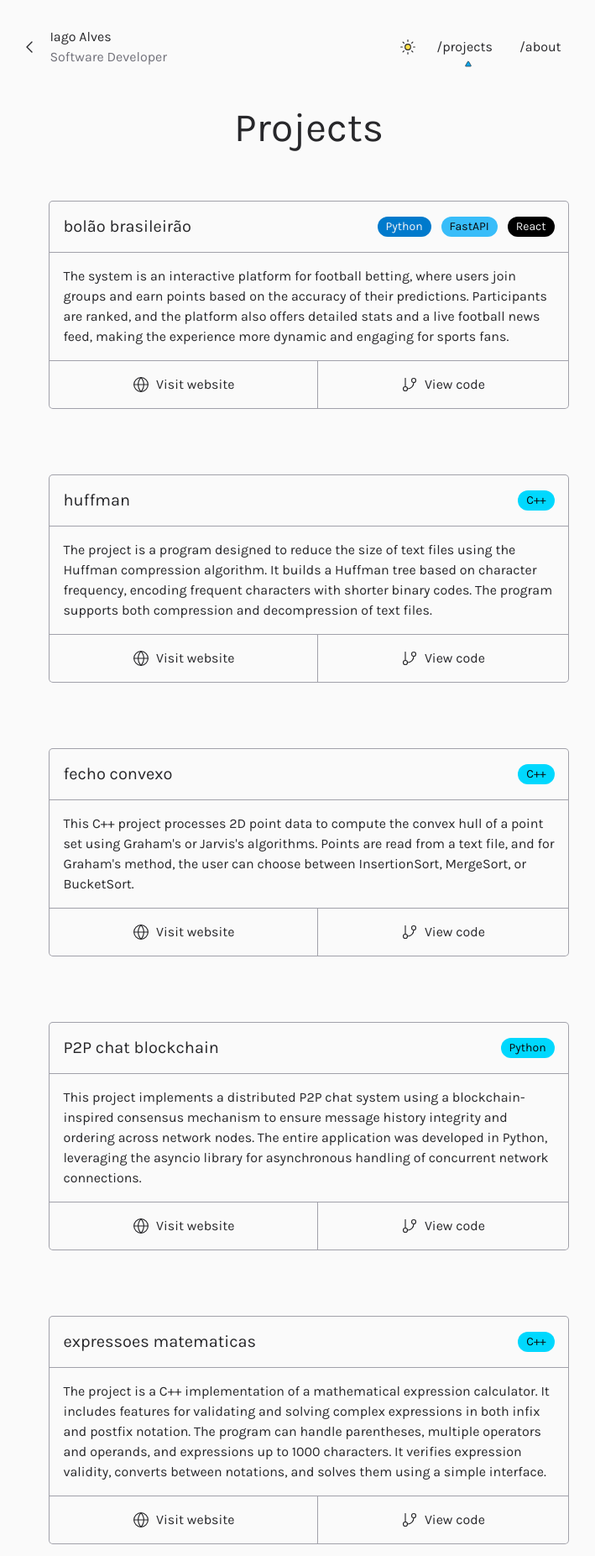
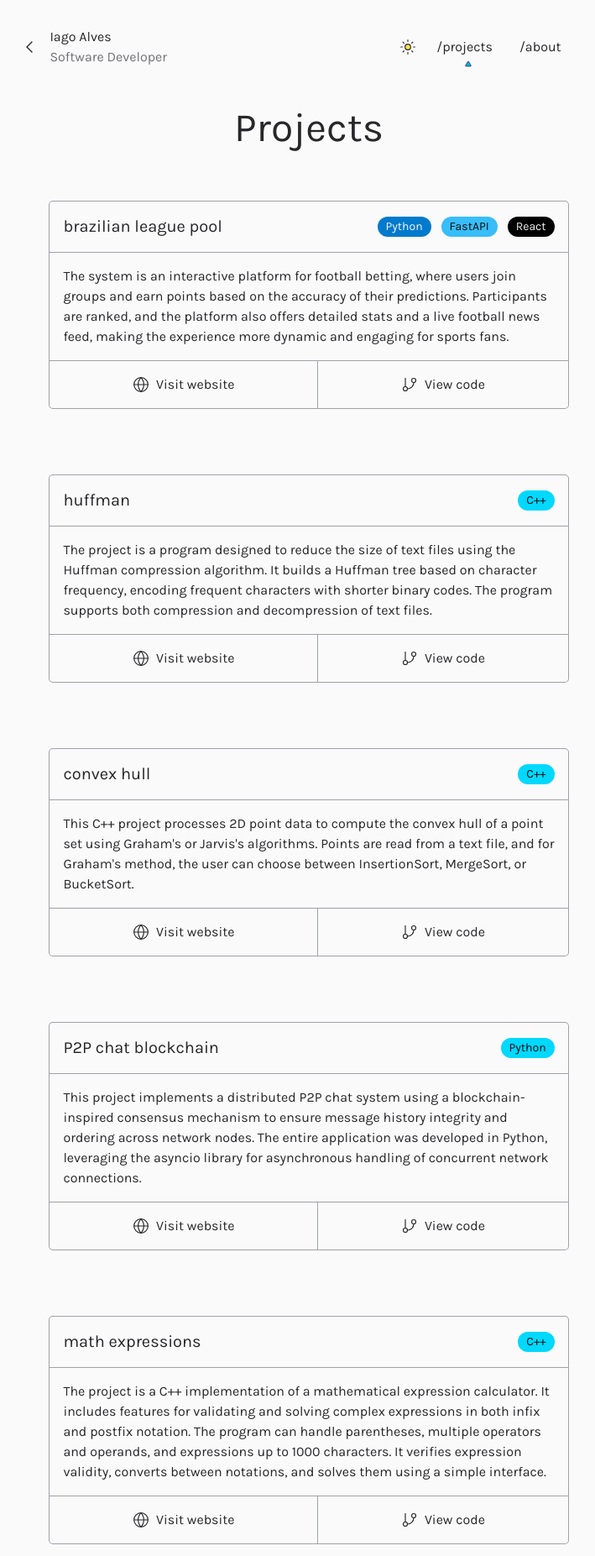
Before and after one commit to iagoalvess/blog, a Next.js app: page /projects in a window 1280 px wide. Shown: the top 1853 px of the page at 84% size, without its empty margins (272-981 px from the left). Built offline with nearby package versions, Linux system fonts and the light colour scheme.

Commit message:
fix some titles

```diff
--- a/src/app/projects/page.tsx
+++ b/src/app/projects/page.tsx
@@ -11,7 +11,7 @@ interface Project {
 
 const projects: Project[] = [
   {
-    name: "bolão brasileirão",
+    name: "brazilian league pool",
     description:
       "The system is an interactive platform for football betting, where users join groups and earn points based on the accuracy of their predictions. Participants are ranked, and the platform also offers detailed stats and a live football news feed, making the experience more dynamic and engaging for sports fans.",
     url: "https://bolao-brasileirao.vercel.app/",
@@ -45,7 +45,7 @@ const projects: Project[] = [
     ),
   },
   {
-    name: "fecho convexo",
+    name: "convex hull",
     description:
       "This C++ project processes 2D point data to compute the convex hull of a point set using Graham's or Jarvis's algorithms. Points are read from a text file, and for Graham's method, the user can choose between InsertionSort, MergeSort, or BucketSort.",
     url: "https://github.com/iagoalvess/fechoConvexo",
@@ -73,7 +73,7 @@ const projects: Project[] = [
     ),
   },
   {
-    name: "expressoes matematicas",
+    name: "math expressions",
     description:
       "The project is a C++ implementation of a mathematical expression calculator. It includes features for validating and solving complex expressions in both infix and postfix notation. The program can handle parentheses, multiple operators and operands, and expressions up to 1000 characters. It verifies expression validity, converts between notations, and solves them using a simple interface.",
     url: "https://github.com/iagoalvess/expressoesMatematicas",
```
